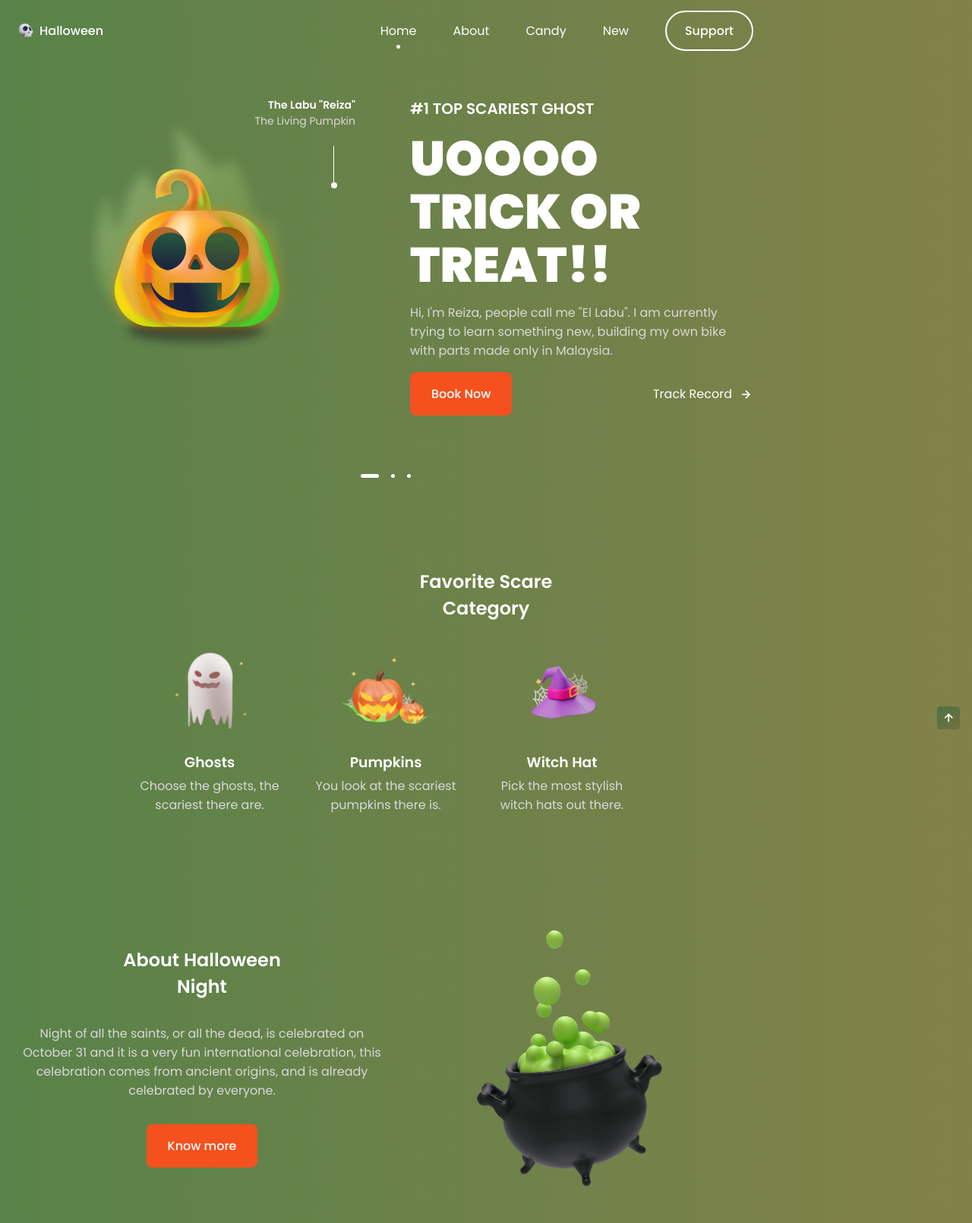
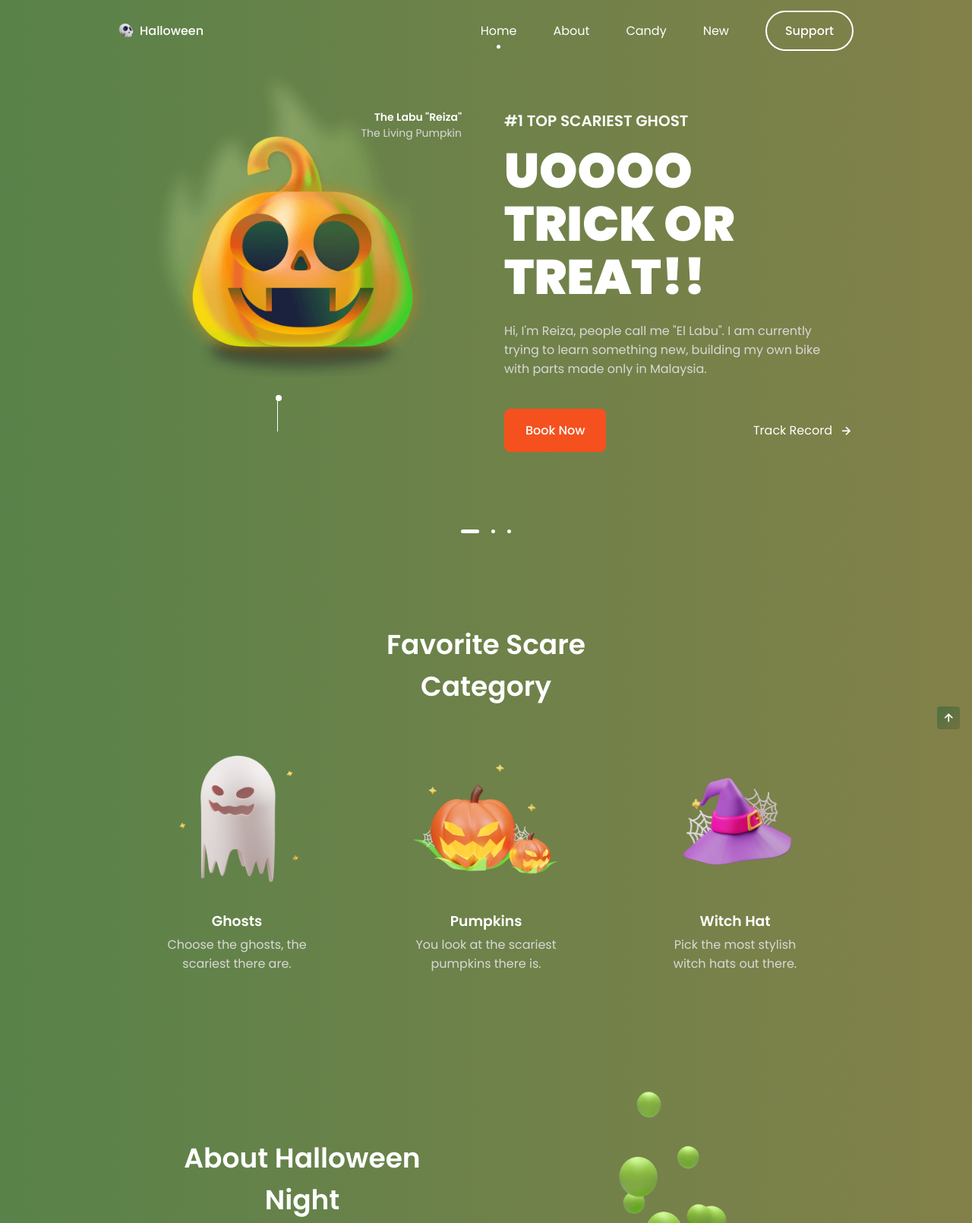
Before and after one commit to LeslieLopez25/halloween-website, a plain HTML site: page index.html in a window 1280 px wide. Shown: the top 1610 px of the page at 76% size. Drawn offline with nearby package versions, Linux system fonts and the light colour scheme.

Commit message:
Completed css for large devices

```diff
--- a/styles.css
+++ b/styles.css
@@ -896,3 +896,106 @@ button {
         left: 15%;
     }
 }
+
+/* For Large Devices */
+@media screen and (min-width: 992px) {
+    .container {
+        margin-left: auto;
+        margin-right: auto;
+    }
+
+    .section__title {
+        font-size: var(--h1-font-size);
+        margin-bottom: 3rem;
+    }
+
+    .home__content {
+        padding-top: 9rem;
+        gap: 3rem;
+    }
+
+    .home__group {
+        padding-top: 0;
+    }
+
+    .home__img {
+        height: 400px;
+        transform: translateY(-3rem);
+    }
+
+    .home__indicator {
+        top: initial;
+        right: initial;
+        bottom: 15%;
+        left: 45%;
+    }
+
+    .home__indicator::after {
+        top: 0;
+        right: 58%;
+    }
+
+    .home__title {
+        margin-bottom: var(--mb-1-5);
+    }
+
+    .home__description {
+        margin-bottom: var(--mb-2-5);
+        padding-right: 2rem;
+    }
+
+    .category__container {
+        column-gap: 8rem;
+    }
+
+    .category__img {
+        width: 200px;
+    }
+
+    .about__img {
+        width: 350px;
+    }
+
+    .about__description {
+        padding-right: 2rem;
+    }
+
+    .trick__container {
+        border-radius: 1.5rem;
+    }
+
+    .trick__img {
+        width: 110px;
+    }
+
+    .trick__title {
+        font-size: var(--h3-font-size);
+    }
+
+    .discount__container {
+        column-gap: 7rem;
+    }
+
+    .new__content {
+        width: 310px;
+        border-radius: 1rem;
+        padding: 2rem 0;
+    }
+
+    .new__img {
+        width: 150px;
+    }
+
+    .new__img,
+    .new__subtitle {
+        margin-bottom: var(--mb-1);
+    }
+
+    .new__title {
+        font-size: var(--h3-font-size);
+    }
+
+    .footer__copy {
+        margin-top: 6rem;
+    }
+}
```
